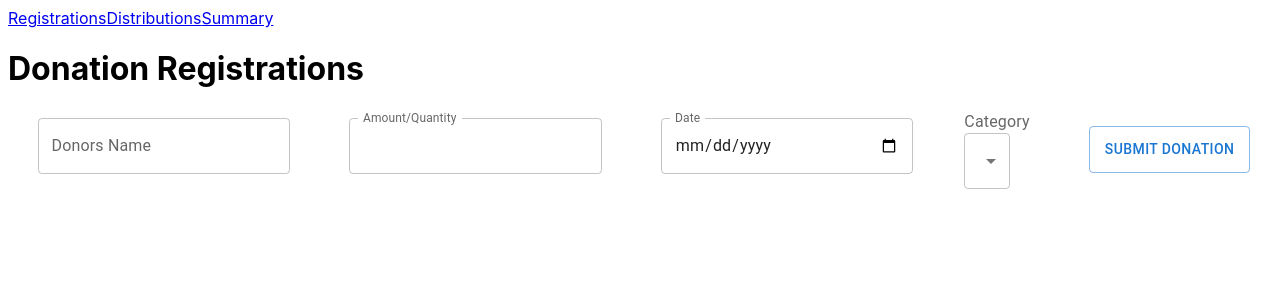
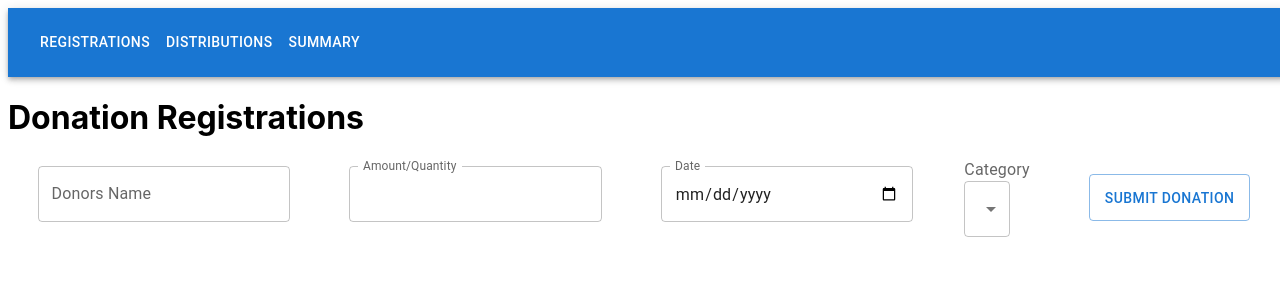
Before and after one commit to samlee088/donation-manager, a React (Create React App) app in the folder client/: page / in a window 1280 px wide. Shown: the top 300 px of the page. Built offline with nearby package versions, Linux system fonts and the light colour scheme; no server answers.

Commit message:
update with navigation bar

```diff
--- a/client/src/components/Navbar.jsx
+++ b/client/src/components/Navbar.jsx
@@ -1,22 +1,38 @@
-import React from 'react'
-import Container from 'react-bootstrap/Container';
-import Nav from 'react-bootstrap/Nav';
-import Navbar from 'react-bootstrap/Navbar';
+import * as React from 'react';
+import AppBar from '@mui/material/AppBar';
+import Box from '@mui/material/Box';
+import Toolbar from '@mui/material/Toolbar';
+import Container from '@mui/material/Container';
+import Button from '@mui/material/Button';
+import { Link } from 'react-router-dom';
 
-const NavigationBar = () => {
+const pages = [
+  { name: "Registrations", link: '/' },
+  { name: "Distributions", link: 'donationDistribution' },
+  { name: "Summary", link: 'donationSummary' }
+];
+
+function NavigationBar() {
+
   return (
-    <>
-      <Navbar bg="primary" data-bs-theme="dark">
-        <Container>
-          <Nav className="me-auto">
-            <Nav.Link href="/">Registrations</Nav.Link>
-            <Nav.Link href="donationDistribution">Distributions</Nav.Link>
-            <Nav.Link href="donationSummary">Summary</Nav.Link>
-          </Nav>
-        </Container>
-      </Navbar>
-    </>
-  )
+    <AppBar position="static">
+      <Container maxWidth="xl">
+        <Toolbar disableGutters>
+          <Box sx={{ flexGrow: 1, display: { xs: 'none', md: 'flex' } }}>
+          {pages.map((page, index) => (
+              <Button
+                key={index}
+                component={Link}
+                to={page.link}
+                sx={{ my: 2, color: 'white', display: 'block' }}
+              >
+                {page.name}
+              </Button>
+            ))}
+          </Box>
+        </Toolbar>
+      </Container>
+    </AppBar>
+  );
 }
-
-export default NavigationBar
+export default NavigationBar;
```
